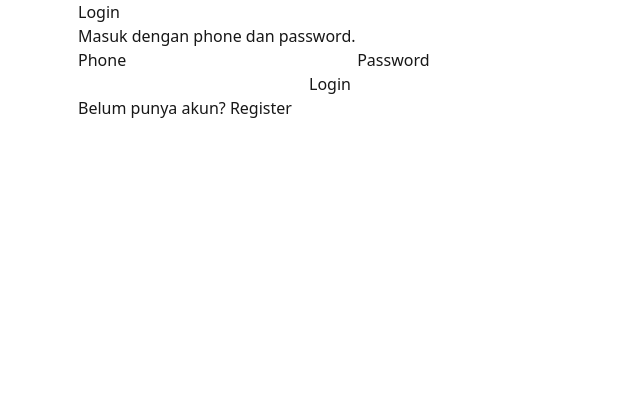
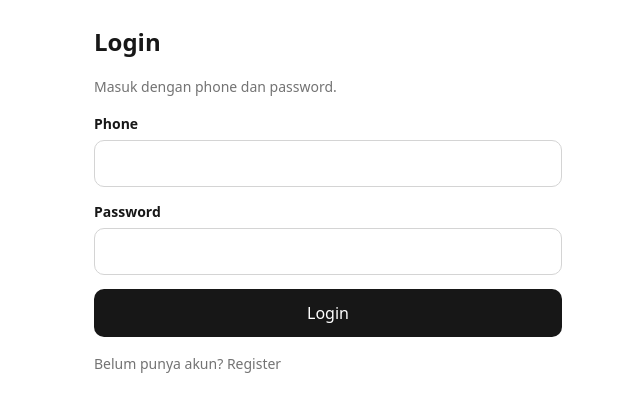
Before and after one commit to gantulu/asri, a React (Vite) app in the folder frontend/: page /profile/login in a window 1280 px wide. Shown: the top 412 px of the page, without its empty margins (312-952 px from the left). Built offline with nearby package versions, Linux system fonts and the light colour scheme; no server answers.

Commit message:
feat(auth): wire custom auth into frontend

```diff
--- a/frontend/src/styles/index.css
+++ b/frontend/src/styles/index.css
@@ -1 +1,27 @@
-@import "tailwindcss";html,body,#root{height:100%;margin:0}html{touch-action:pan-y}body{overflow:hidden;background:#fff;color:#171717}button,a,input,select,textarea{touch-action:manipulation}#root{width:100%;display:flex;justify-content:center}.app-root{width:100%;max-width:500px;height:100%;display:flex;flex-direction:column;overflow:hidden}.app-shell{height:100%;display:flex;flex-direction:column;min-height:0}.app-header{flex:0 0 auto;padding:calc(12px + env(safe-area-inset-top)) 16px 12px;border-bottom:1px solid #e5e5e5;background:#fff}.app-main{flex:1;min-height:0;overflow-y:auto;overscroll-behavior-y:contain;-webkit-overflow-scrolling:touch}.bottom-nav{flex:0 0 auto;display:grid;grid-template-columns:repeat(5,1fr);padding:8px 8px calc(8px + env(safe-area-inset-bottom));border-top:1px solid #e5e5e5;background:#fff}.nav-item{text-align:center;padding:10px 4px;text-decoration:none;color:#737373;font-size:12px}.nav-item.active{color:#171717;font-weight:600}
+@import "tailwindcss";
+
+html,body,#root{height:100%;margin:0}
+html{touch-action:pan-y}
+body{overflow:hidden;background:#fff;color:#171717}
+button,a,input,select,textarea{touch-action:manipulation}
+#root{width:100%;display:flex;justify-content:center}
+.app-root{width:100%;max-width:500px;height:100%;display:flex;flex-direction:column;overflow:hidden}
+.app-shell{height:100%;display:flex;flex-direction:column;min-height:0}
+.app-header{flex:0 0 auto;padding:calc(12px + env(safe-area-inset-top)) 16px 12px;border-bottom:1px solid #e5e5e5;background:#fff}
+.app-main{flex:1;min-height:0;overflow-y:auto;overscroll-behavior-y:contain;-webkit-overflow-scrolling:touch}
+.bottom-nav{flex:0 0 auto;display:grid;grid-template-columns:repeat(5,1fr);padding:8px 8px calc(8px + env(safe-area-inset-bottom));border-top:1px solid #e5e5e5;background:#fff}
+.nav-item{text-align:center;padding:10px 4px;text-decoration:none;color:#737373;font-size:12px}
+.nav-item.active{color:#171717;font-weight:600}
+
+.standalone-page{min-height:100%;box-sizing:border-box;padding:24px 16px}
+.page-card{display:grid;gap:16px}
+.page-card h1{margin:0;font-size:24px;font-weight:700}
+.page-muted{margin:0;color:#737373;font-size:14px}
+.auth-form{display:grid;gap:14px}
+.auth-form label{display:grid;gap:6px;font-size:14px;font-weight:600}
+.auth-form input{width:100%;box-sizing:border-box;border:1px solid #d4d4d4;border-radius:10px;padding:12px;font:inherit}
+.auth-form button,.page-card button{border:0;border-radius:10px;padding:12px 16px;background:#171717;color:#fff;font:inherit}
+.auth-form button:disabled{opacity:.5}
+.form-error{margin:0;color:#b91c1c;font-size:14px}
+.profile-actions{display:flex;gap:12px;margin-top:16px}
+.profile-link{display:inline-block;padding:10px 14px;border:1px solid #d4d4d4;border-radius:10px;color:#171717;text-decoration:none}
```
